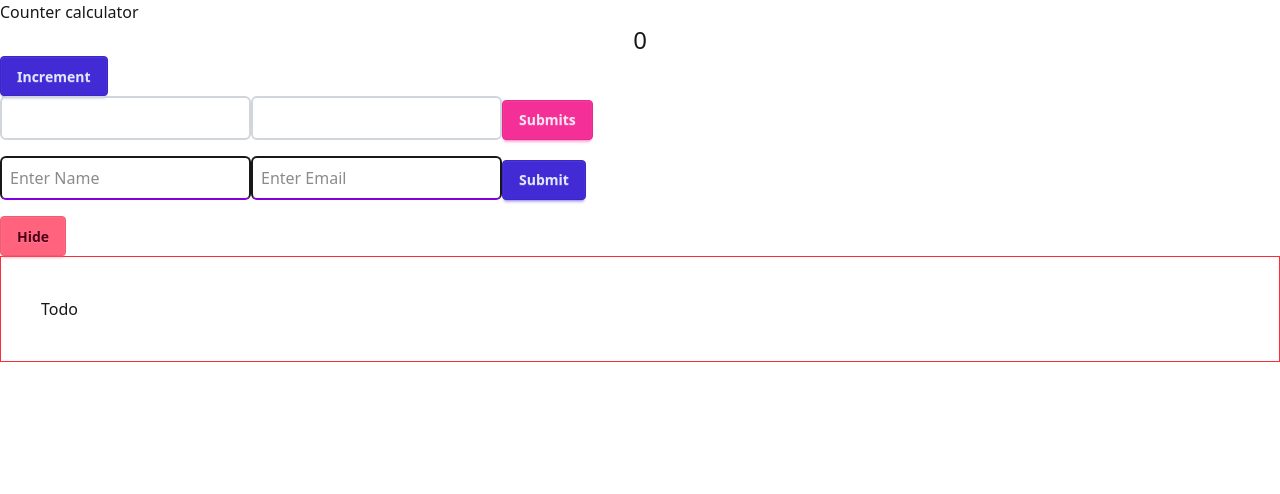
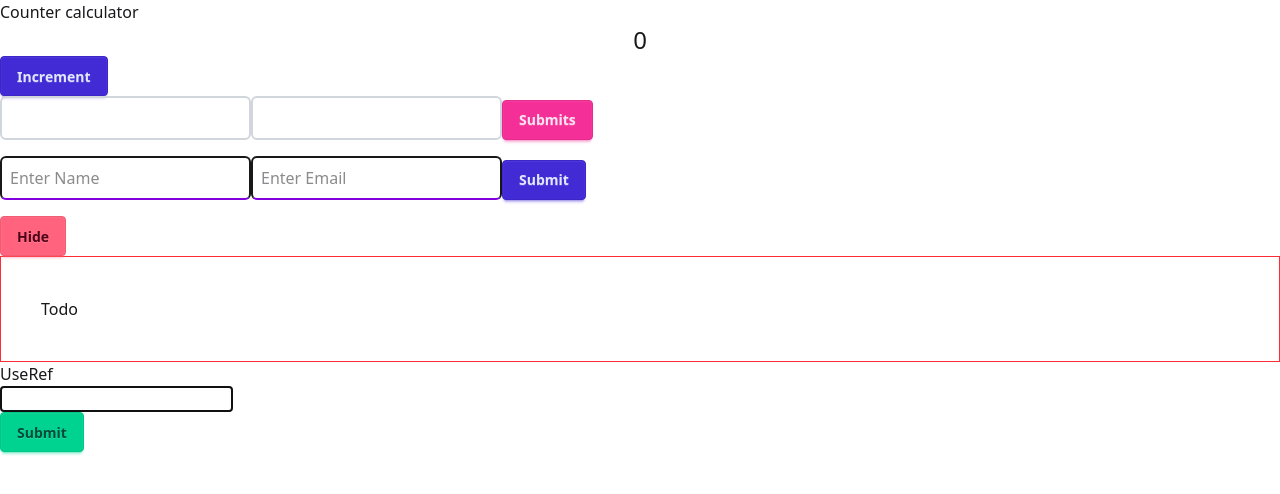
Before and after one commit to zesanahmed/react-practice, a React (Vite) app: page / in a window 1280 px wide. Shown: the top 494 px of the page. Built offline with nearby package versions, Linux system fonts and the light colour scheme; no server answers.

Commit message:
forwardRef example

```diff
--- a/src/App.tsx
+++ b/src/App.tsx
@@ -3,6 +3,7 @@ import UseStateExample from "./pages/UseStateExample";
 import HandleMultipleStates from "./pages/HandleMultipleStates";
 import UseReducerExample from "./pages/UseReducerExample";
 import UseEffectExample from "./pages/UseEffectExample";
+import UseRefExample from "./pages/UseRefExample";
 
 const App = () => {
   const [counter, setCounter] = useState(0);
@@ -12,6 +13,7 @@ const App = () => {
       <HandleMultipleStates />
       <UseReducerExample />
       <UseEffectExample />
+      <UseRefExample />
     </div>
   );
 };
--- /dev/null
+++ b/src/components/CustomInput.tsx
@@ -0,0 +1,23 @@
+import React, { forwardRef } from "react";
+
+type TCustomInputProps = {
+  className?: string;
+};
+
+const CustomInput = forwardRef<HTMLInputElement, TCustomInputProps>(
+  ({ className }, inputRef) => {
+    return (
+      <div>
+        <input
+          ref={inputRef}
+          className={className}
+          type="text"
+          name="name"
+          id="name"
+        />
+      </div>
+    );
+  }
+);
+
+export default CustomInput;
--- a/src/pages/UseRefExample.tsx
+++ b/src/pages/UseRefExample.tsx
@@ -1,20 +1,22 @@
-import React, { useRef, useState } from "react";
+import { useEffect, useRef } from "react";
+import CustomInput from "../components/CustomInput";
 
 const UseRefExample = () => {
-  const [count, setCount] = useState(0);
-  const myRef = useRef(0);
+  const myRef = useRef<HTMLInputElement | null>(null);
 
-  const increment = () => {
-    myRef.current = myRef.current + 1;
-    setCount(count + 1);
-    console.log(myRef.current, count);
-  };
+  useEffect(() => {
+    myRef.current?.focus();
+  }, []);
+
   return (
     <div>
       <h1>UseRef</h1>
-      <button onClick={() => increment()} className="btn btn-info">
-        {myRef.current}
-      </button>
+      <form>
+        <CustomInput ref={myRef} className="border border-green-500" />
+        <button type="submit" className="btn btn-success">
+          Submit
+        </button>
+      </form>
     </div>
   );
 };
```
